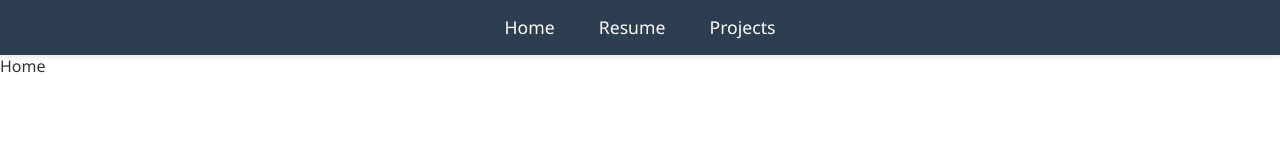
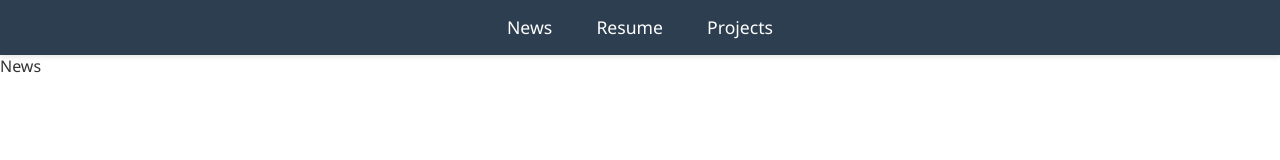
Before and after one commit to Trihab/cloud-resume-challenge, a React (Vite) app in the folder frontend/: page / in a window 1280 px wide. Shown: the top 160 px of the page. Built offline with nearby package versions, Linux system fonts and the light colour scheme.

Commit message:
Renamed Home to News

```diff
--- a/frontend/src/Layout.jsx
+++ b/frontend/src/Layout.jsx
@@ -9,7 +9,7 @@ export default function Layout() {
   let pageName = ''
   useEffect(() => {
     if(location.pathname === "/"){
-      pageName = 'home'
+      pageName = 'news'
     }else if(location.pathname === "/resume"){
       pageName = "resume"
     }else if(location.pathname === "/projects"){
--- a/frontend/src/components/Header.jsx
+++ b/frontend/src/components/Header.jsx
@@ -4,7 +4,7 @@ import { NavLink } from "react-router-dom"
 export default function Header() {
     return(
         <nav>
-            <NavLink to="/">Home</NavLink>{" "}
+            <NavLink to="/">News</NavLink>{" "}
             <NavLink to="/resume">Resume</NavLink>{" "}
             <NavLink to="/projects">Projects</NavLink>{" "}
         </nav>
--- a/frontend/src/main.jsx
+++ b/frontend/src/main.jsx
@@ -4,13 +4,13 @@ import { BrowserRouter, Routes, Route } from 'react-router'
 import ResumePage from 'pages/ResumePage'
 import ProjectsPage from 'pages/ProjectsPage'
 import ProjectPage from 'pages/ProjectPage'
-import HomePage from 'pages/HomePage'
+import NewsPage from 'pages/NewsPage'
 
 createRoot(document.querySelector('main')).render(
   <BrowserRouter>
     <Routes>
       <Route element={<Layout />}>
-        <Route path='/' element={<HomePage />}></Route>
+        <Route path='/' element={<NewsPage />}></Route>
         <Route path='/resume' element={<ResumePage />}></Route>
         <Route path='/projects' element={<ProjectsPage />}></Route>
         <Route path='/projects/:id' element={<ProjectPage />}></Route>
--- a/frontend/src/pages/HomePage.jsx
+++ b/frontend/src/pages/NewsPage.jsx
@@ -4,7 +4,7 @@ import 'stylesheets/pages/home.css'
 export default function HomePage() {
     return(
         <>
-            Home
+            News
         </>
     )
 }
```
